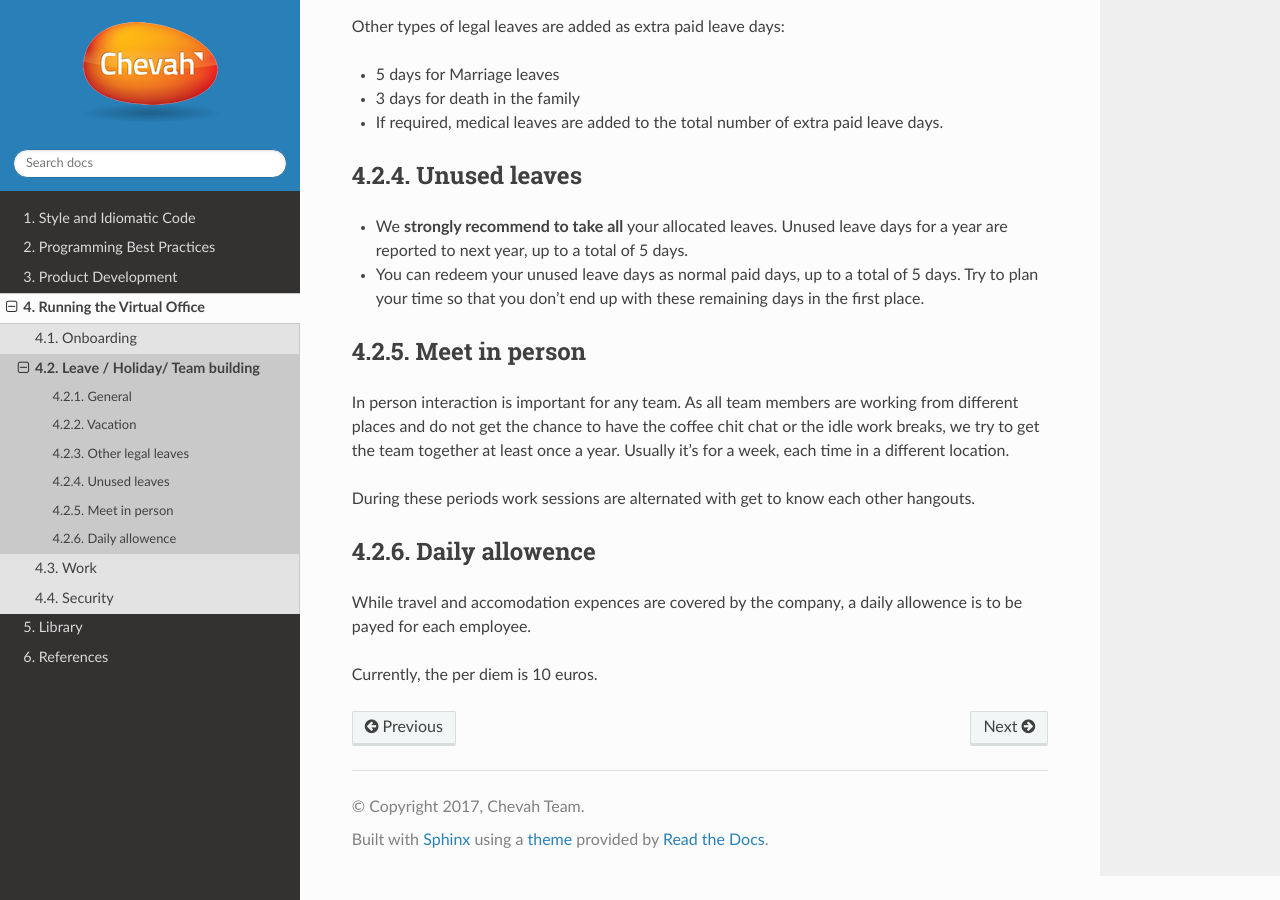
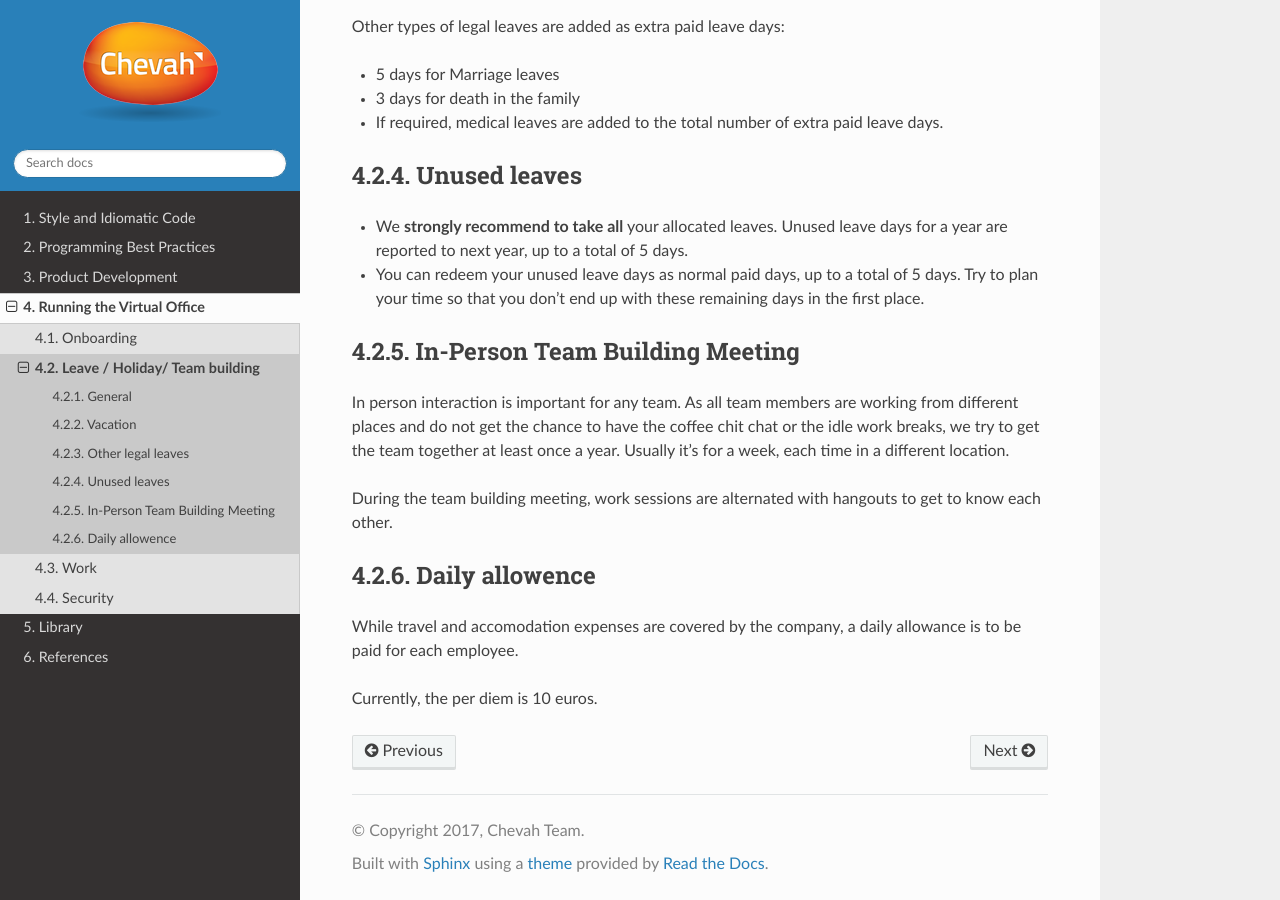
Before and after one commit to chevah/geck, a Sphinx documentation site: the page built from docs/office/leave.rst, in a window 1280 px wide and 900 px high, scrolled down 1093 px. Built offline with Sphinx 7.4.7 and the Read the Docs theme 2.0.0, drawn with Linux system fonts in a browser that asks for light colours; some of the changed text lies outside the part shown.

Commit message:
Updated following review.

```diff
--- a/docs/office/leave.rst
+++ b/docs/office/leave.rst
@@ -76,8 +76,8 @@ Unused leaves
   with these remaining days in the first place.
 
 
-Meet in person
-==============
+In-Person Team Building Meeting
+===============================
 
 In person interaction is important for any team.
 As all team members are working from different places and do not
@@ -85,14 +85,14 @@ get the chance to have the coffee chit chat or the idle work breaks,
 we try to get the team together at least once a year.
 Usually it's for a week, each time in a different location.
 
-During these periods work sessions are alternated with get to know each other
-hangouts.
+During the team building meeting, work sessions are alternated with
+hangouts to get to know each other.
 
 
 Daily allowence
 ===============
 
-While travel and accomodation expences are covered by the
-company, a daily allowence is to be payed for each employee.
+While travel and accomodation expenses are covered by the
+company, a daily allowance is to be paid for each employee.
 
 Currently, the per diem is 10 euros.
```
